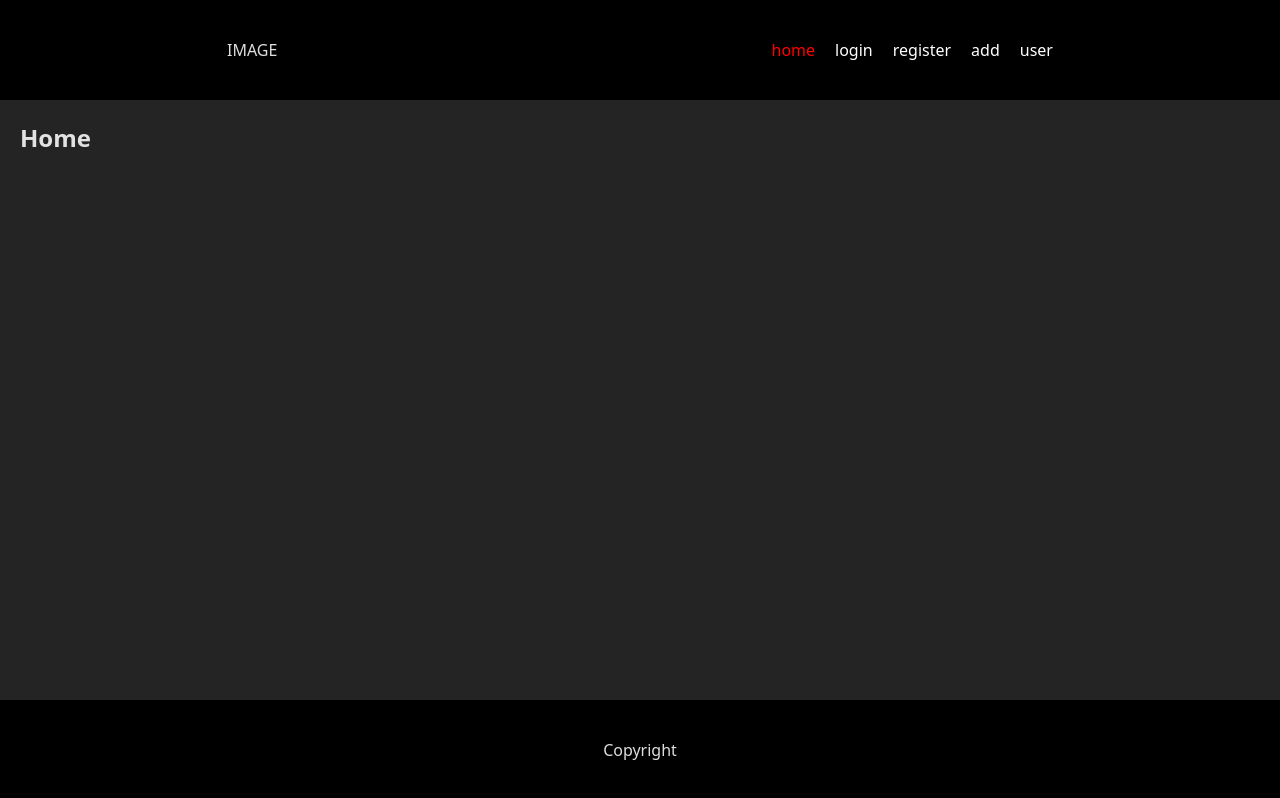
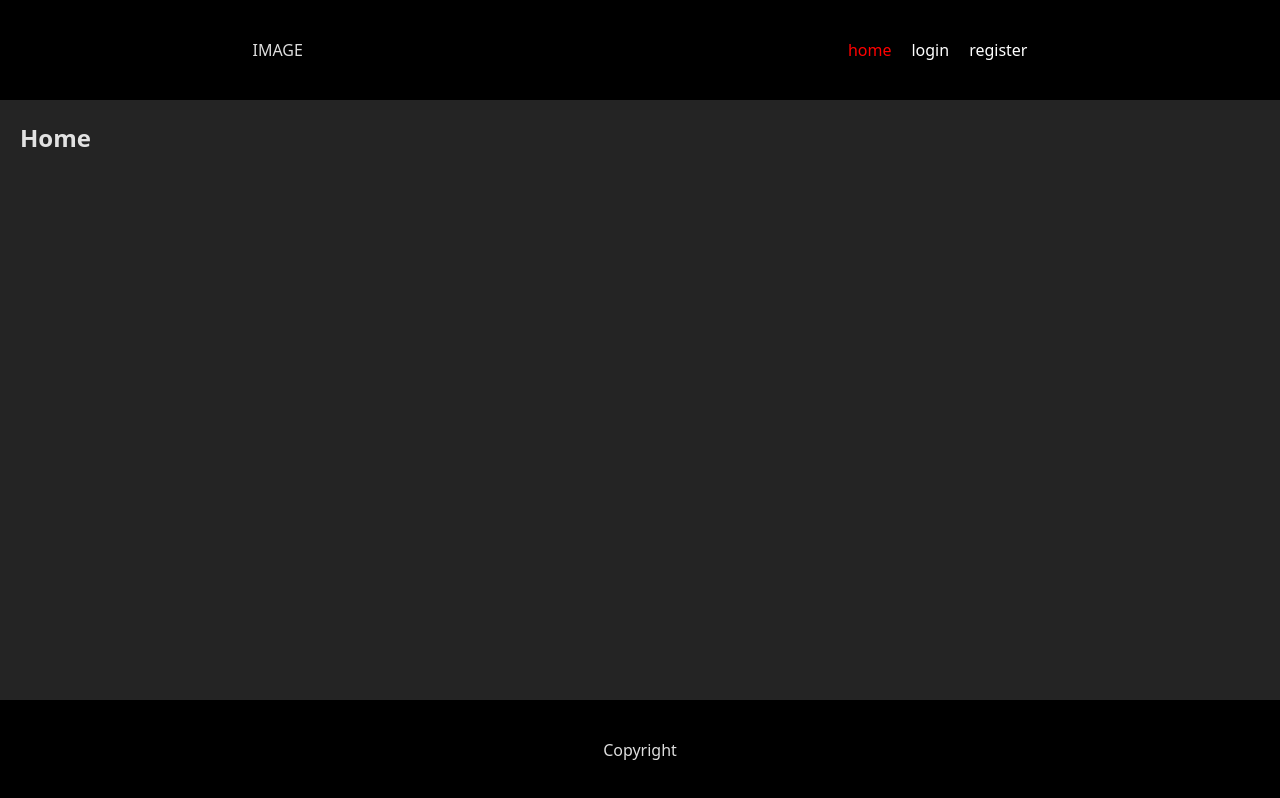
Before and after one commit to Paulius19Ka/React_atsiskaitymas, a React (Vite) app: page / in a window 1280 px wide. Built offline with nearby package versions, Linux system fonts and the light colour scheme; data requests are answered from the project's data file.

Commit message:
added conditional rendering in the header, based on whether the user is logged in

```diff
--- a/src/components/UI/organisms/Header.tsx
+++ b/src/components/UI/organisms/Header.tsx
@@ -1,5 +1,8 @@
+import { useContext } from "react";
 import { NavLink } from "react-router";
 import styled from "styled-components";
+import UsersContext from "../../contexts/UsersContext";
+import { UsersContextTypes } from "../../../types";
 
 const StyledHeader = styled.header`
   height: 100px;
@@ -33,16 +36,26 @@ const StyledHeader = styled.header`
 `;
 
 const Header = () => {
+
+  const { loggedInUser } = useContext(UsersContext) as UsersContextTypes;
+
   return (
     <StyledHeader>
       <span>IMAGE</span>
       <nav>
         <ul>
           <li><NavLink to=''>home</NavLink></li>
-          <li><NavLink to='login'>login</NavLink></li>
-          <li><NavLink to='register'>register</NavLink></li>
-          <li><NavLink to='add'>add</NavLink></li>
-          <li><NavLink to='user/:id'>user</NavLink></li>
+          {
+            !loggedInUser ?
+            <>
+              <li><NavLink to='login'>login</NavLink></li>
+              <li><NavLink to='register'>register</NavLink></li>
+            </> :
+            <>
+              <li><NavLink to='add'>add</NavLink></li>
+              <li><NavLink to='user/:id'>user</NavLink></li>
+            </>
+          }
         </ul>
       </nav>
     </StyledHeader>
```
